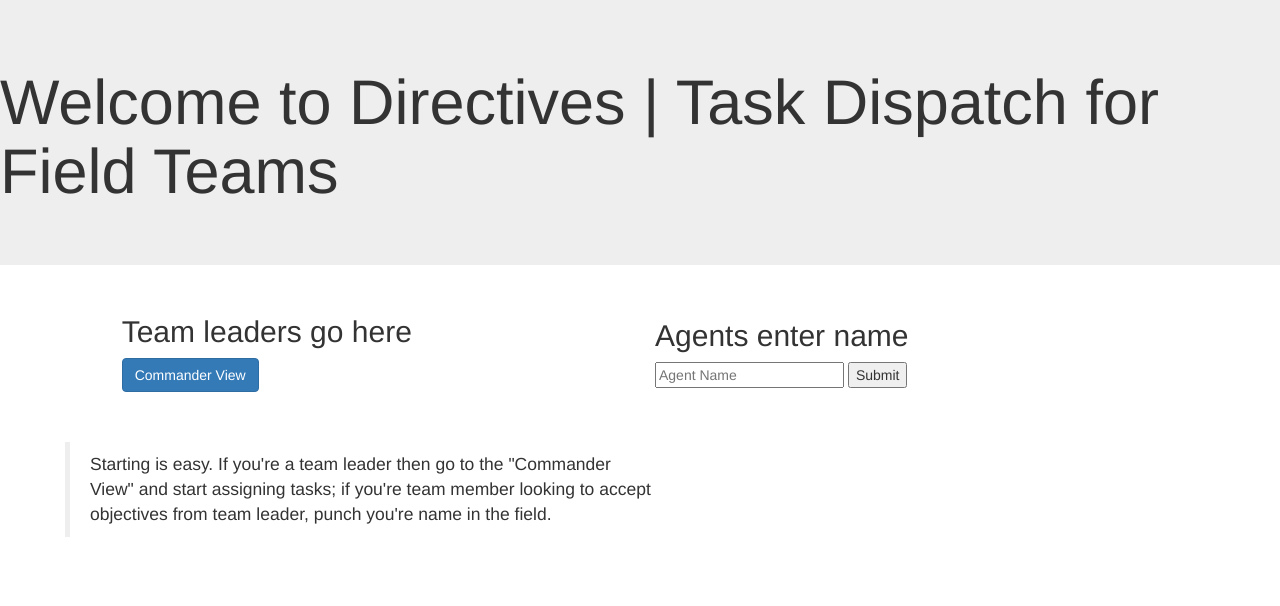
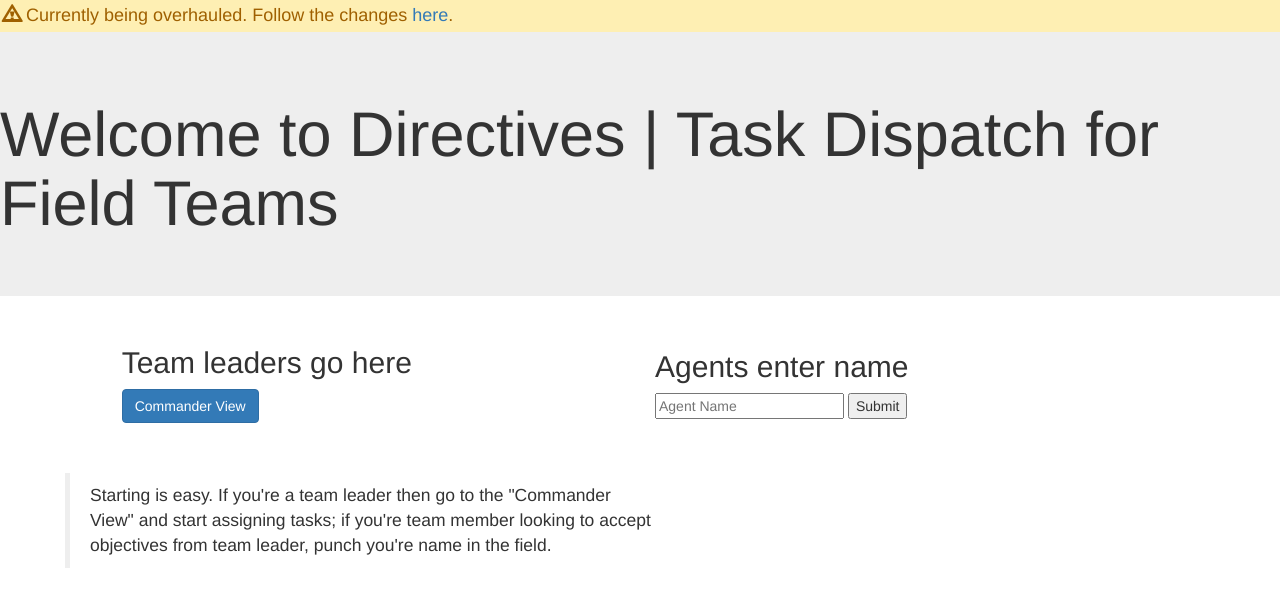
Before and after one commit to MichaelDaof/directives, a website: page clients/index.html in a window 1280 px wide. Drawn offline with nearby package versions, Linux system fonts and the light colour scheme; some packages are replaced by stand-ins of ours; files that its build step writes are made by us from their sources; no server answers; files whose address does not match are found by name.

Commit message:
(feat) added construction warning

```diff
--- a/clients/index.html
+++ b/clients/index.html
@@ -6,6 +6,11 @@
 	<link href="https://maxcdn.bootstrapcdn.com/bootstrap/3.3.7/css/bootstrap.min.css" rel="stylesheet"></link>
 </head>
 <body>
+  <div class="isa_warning notification">
+    <span class="glyphicon glyphicon-warning-sign"></span>
+    Currently being overhauled. Follow the changes
+    <a href="https://github.com/MichaelDaof/directives/tree/refactor">here</a>.
+  </div>
 	<div ui-view></div>
   <!-- TODO: webpack this -->
 	<script src="socket.io/socket.io.js"></script>
--- a/clients/style.css
+++ b/clients/style.css
@@ -1,3 +1,16 @@
+/* for reconstruction banner */
+@import url('//maxcdn.bootstrapcdn.com/font-awesome/4.3.0/css/font-awesome.min.css');
+.isa_warning {
+    color: #9F6000;
+    background-color: #FEEFB3;
+}
+.notification {
+  font-size: large;
+  /*border: 5px;*/
+  padding: 3px;
+}
+/* retrieved from here: http://isabelcastillo.com/error-info-messages-css */
+
 .enter {
   display: flex;
   align-items: center;
```
